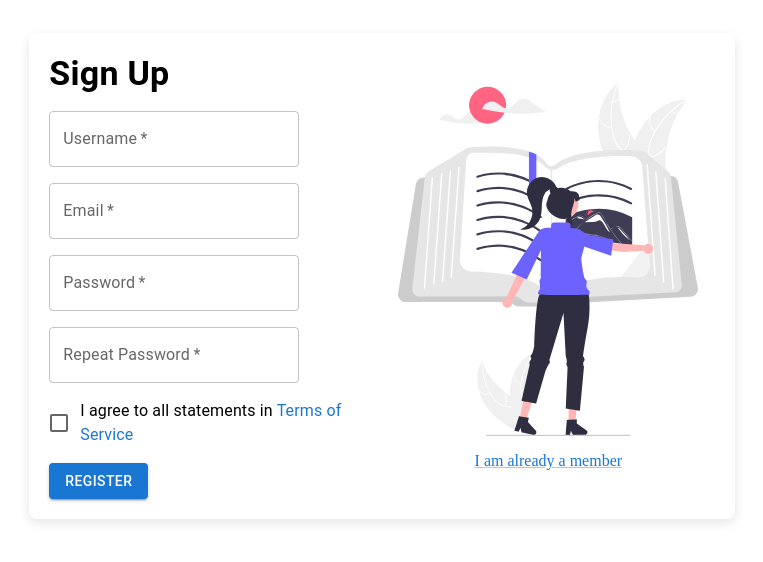
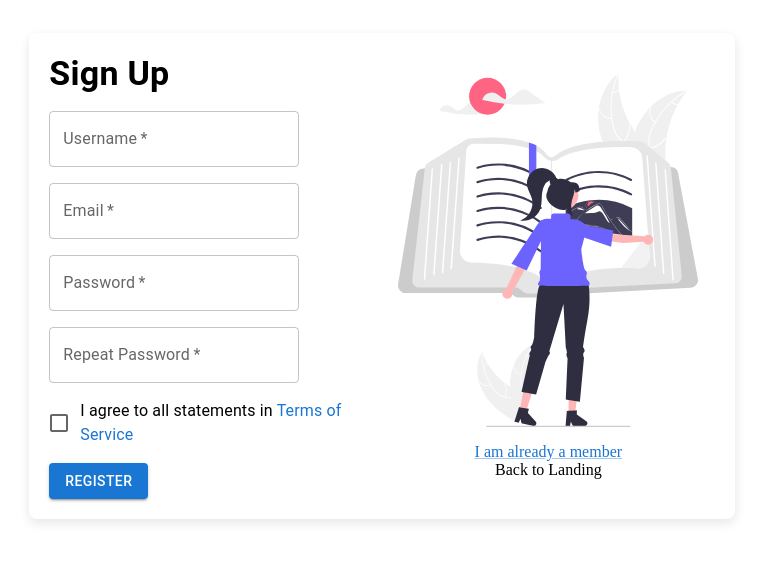
Before and after one commit to BentlyM/library-management-app-next, a Next.js app: page /auth/register in a window 1280 px wide. Shown: the part 124-686 px from the top of the page, without its empty margins (258-1021 px from the left). Built offline with nearby package versions, Linux system fonts and the light colour scheme.

Commit message:
added way back to landing page.

```diff
--- a/app/auth/login/page.tsx
+++ b/app/auth/login/page.tsx
@@ -73,6 +73,7 @@ const Login = () => {
           <Link href="/auth/register" sx={{ mt: 2 }}>
             Create an account
           </Link>
+          <Link href="/" sx={{textDecoration: 'none', color: 'black'}}>Back to Landing</Link>
         </Box>
         <Box
           sx={{
--- a/app/auth/register/page.tsx
+++ b/app/auth/register/page.tsx
@@ -156,6 +156,9 @@ const SignUp = () => {
           <Link href="/auth/login" sx={{ mt: 2 }}>
             I am already a member
           </Link>
+          <Link href="/" sx={{ textDecoration: 'none', color: 'black' }}>
+            Back to Landing
+          </Link>
         </Box>
       </div>
     </Container>
```
